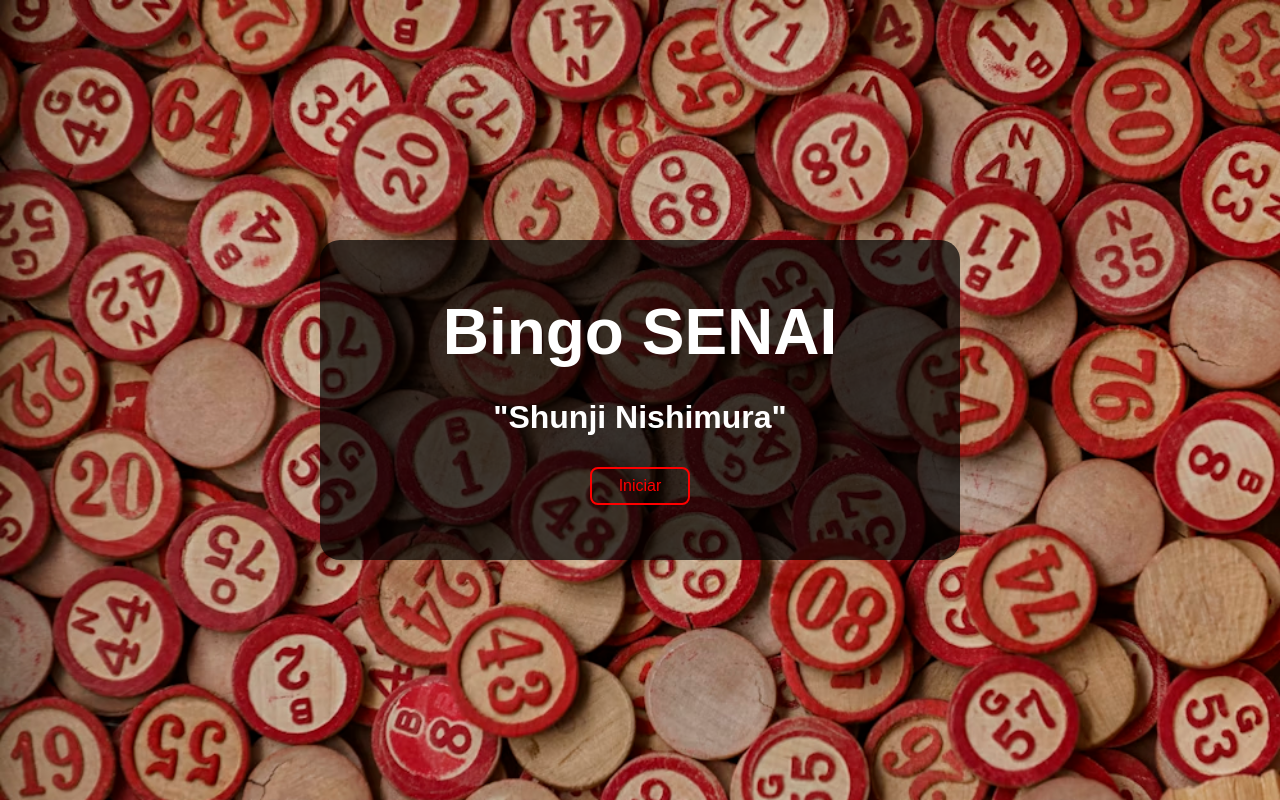
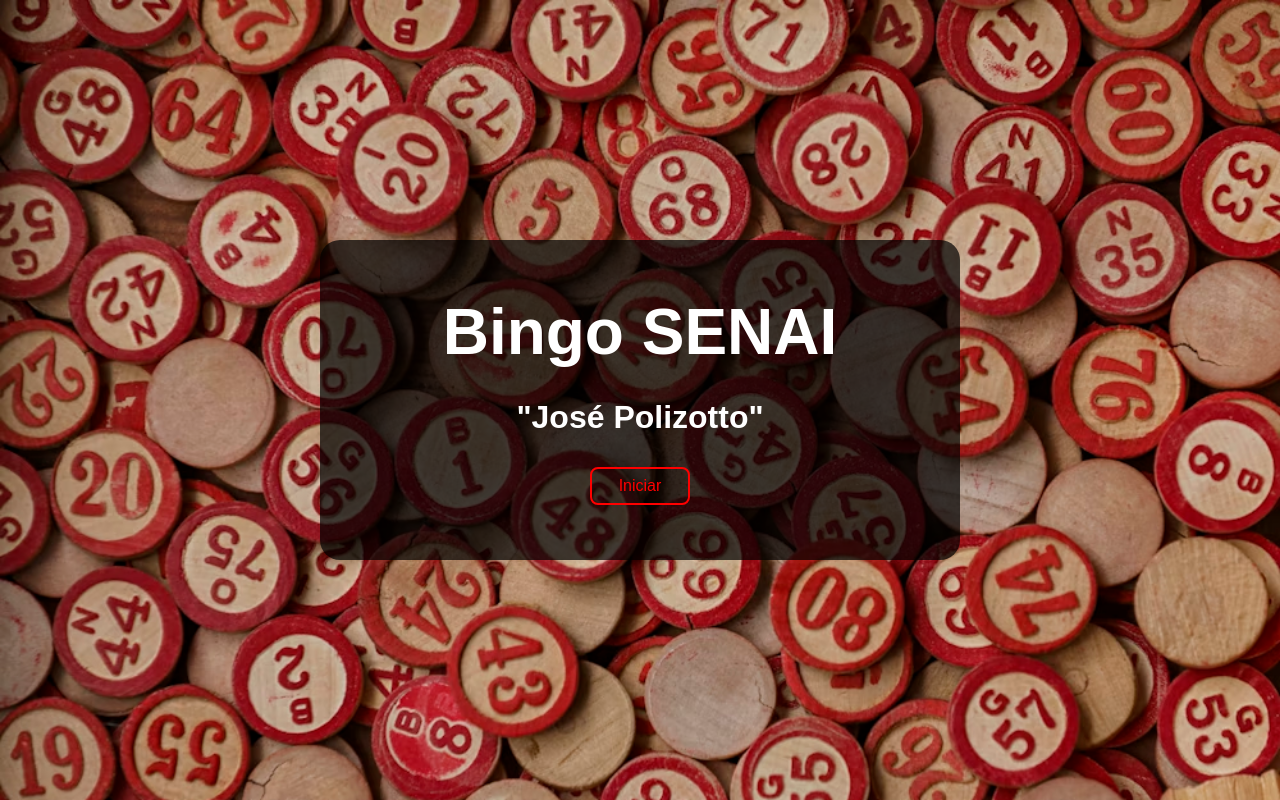
Before and after one commit to munizbruna/bingo, a plain HTML site: page index.html in a window 1280 px wide. Drawn offline with Linux system fonts and the light colour scheme.

Commit message:
Update names in index.html

```diff
--- a/index.html
+++ b/index.html
@@ -12,14 +12,14 @@
     <div id="welcome" class="welcome">
         <div class="title">
             <h1>Bingo SENAI</h1>
-            <h2> "Shunji Nishimura"</h2>
+            <h2>"José Polizotto"</h2>
             <button id="start">Iniciar</button>
         </div>
     </div>
     <header id="executando">
         <div>
             <h2>Bingo</h2>
-            <h2>SENAI "Shunji Nishimura"</h2>
+            <h2>SENAI "José Polizotto"</h2>
         </div>
         <img src="SENAI_São_Paulo_logo.png" alt="">
     </header>
```
